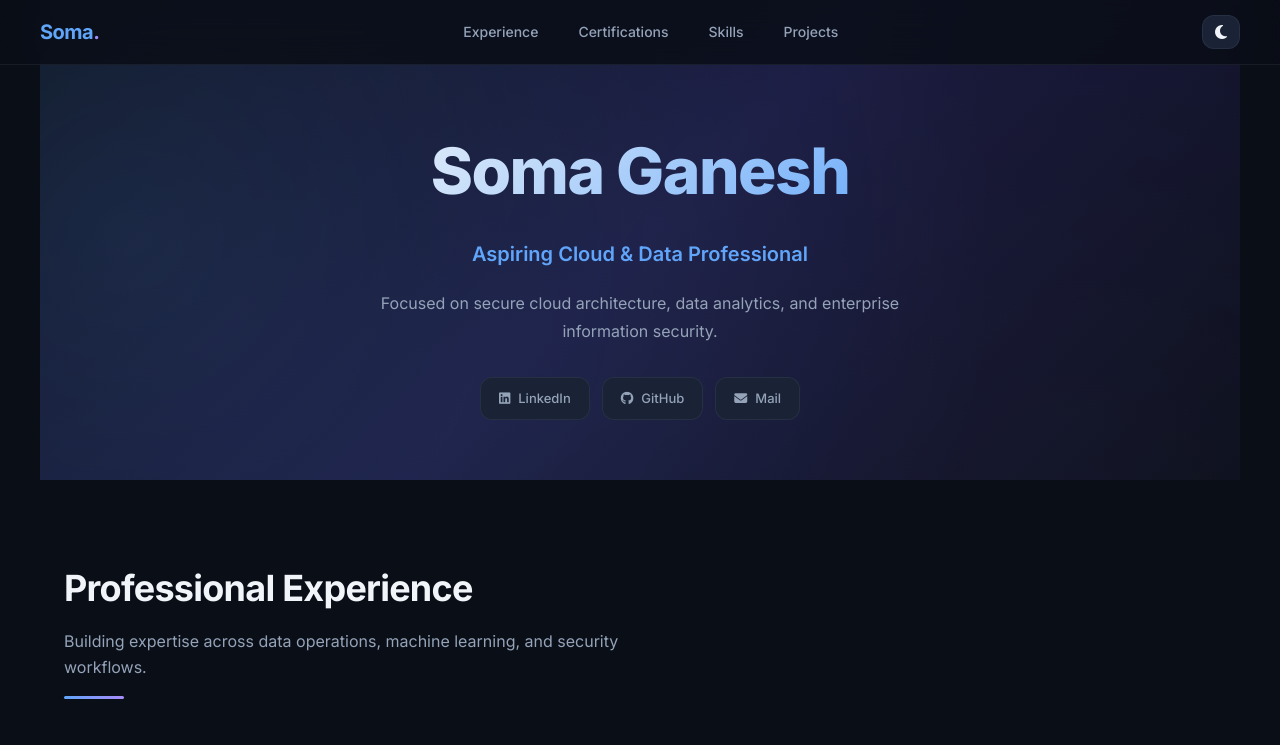
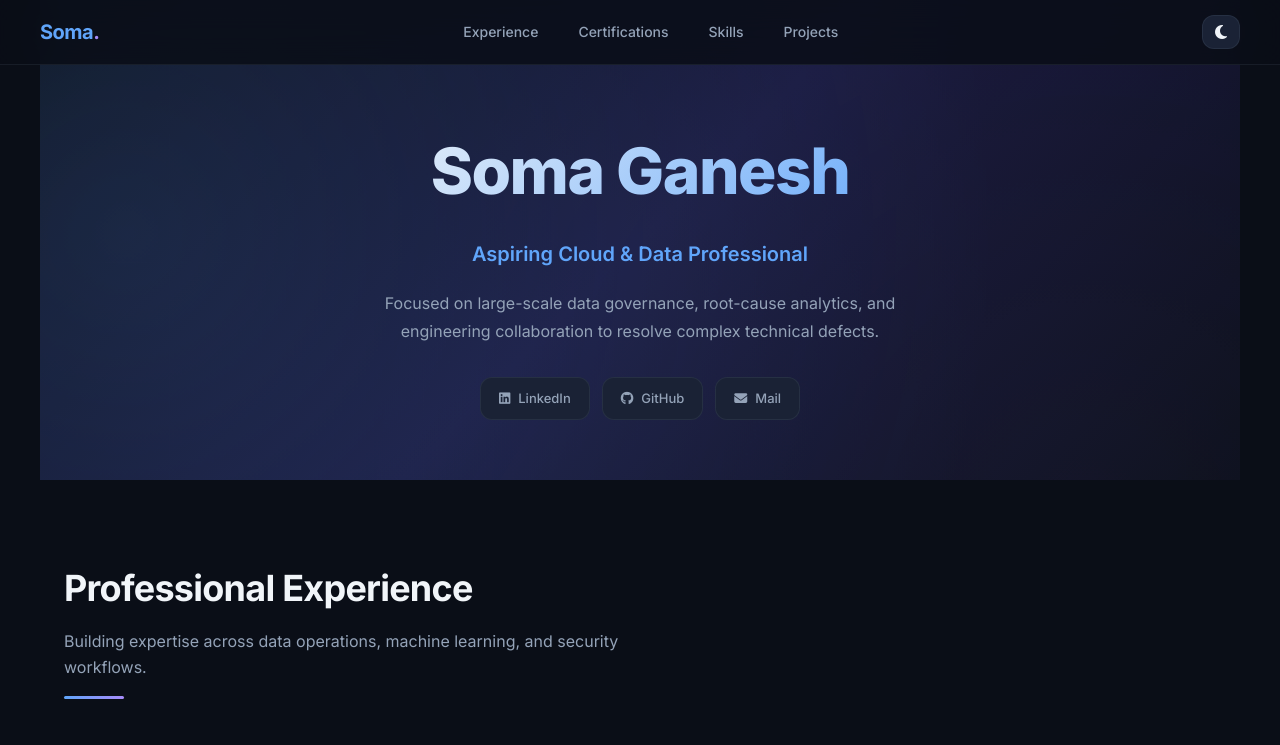
Before and after one commit to somaganeshdokku/somaganeshdokku.github.io, a plain HTML site: page index.html in a window 1280 px wide. Shown: the top 745 px of the page. Drawn offline with Linux system fonts and the light colour scheme.

Commit message:
Update index.html

```diff
--- a/index.html
+++ b/index.html
@@ -1133,7 +1133,7 @@ a { color: var(--color-link, var(--color-primary)); }</style>
             <h1>Soma Ganesh</h1>
             <p class="hero-subtitle">Aspiring Cloud &amp; Data Professional</p>
             <p class="hero-description">
-                Focused on secure cloud architecture, data analytics, and enterprise information security.
+                Focused on large-scale data governance, root-cause analytics, and engineering collaboration to resolve complex technical defects.
             </p>
             <div class="social-links">
                 <a href="https://www.linkedin.com/in/soma-ganesh-dokku/" class="social-link" target="_blank"><i class="fa-brands fa-linkedin"></i> LinkedIn</a>
```
